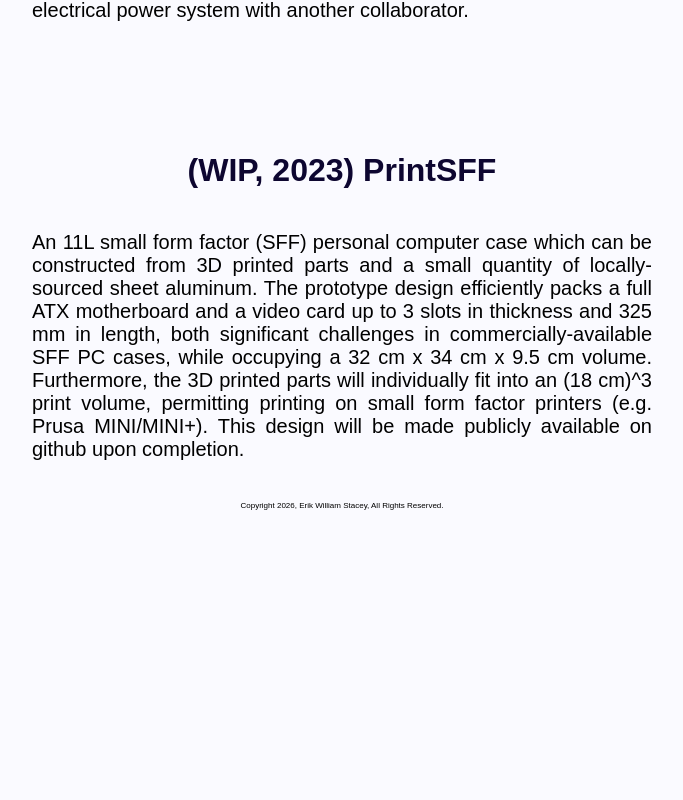
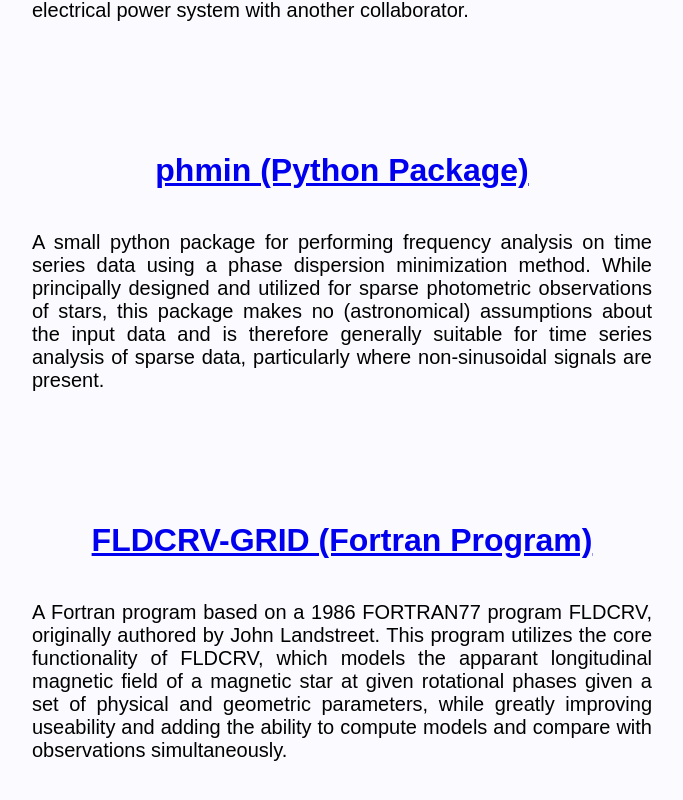
Before and after one commit to erikstacey/erikstacey.com, an Eleventy site: page src/pages/projects.html in a window 1280 px wide. Shown: the part 1984-2784 px from the top of the page, without its empty margins (298-981 px from the left). Before the commit the page ends 2504 px from the top, so only its background shows below. Built offline with nearby package versions, Linux system fonts and the light colour scheme; Eleventy itself is replaced by a stand-in of ours; files that its build step writes are made by us from their sources.

Commit message:
Update projects.html

```diff
--- a/src/pages/projects.html
+++ b/src/pages/projects.html
@@ -12,8 +12,7 @@ Also see minor projects, packages, and libraries on my <a href="https://github.c
 </h3>
 <div class="img_wrapper"><img class="floating_img_r" src="../img/labeled_pg1.png" alt="pypw_periodogram" style="border: solid 2px rgb(0,0,0)"></div>
 <p style="margin-bottom:120px;">
-    A python package for performing frequency analyses of photometric observations of massive stars. This was originally written to perform the analysis in my thesis, however was also found to be suitable for general application with photometric observations
-    of massive stars. At the core of pywhiten is a sophisticated multi-stage iterative pre-whitening algorithm, which matches or exceeds the accuracy of similar tools (e.g. <a href="http://period04.net/">Period04</a>). This program also fully
+    A python package for performing frequency analyses of photometric observations of massive stars. The core functionality of this program was originally written to perform the analysis in my thesis, however was also found to be suitable for general application with photometric observations. At the core of pywhiten is a sophisticated multi-stage iterative pre-whitening algorithm, which matches or exceeds the accuracy of similar tools (e.g. <a href="http://period04.net/">Period04</a>). This program also fully
     automates the frequency analysis procedure, including error and significance analyses, which reduces the analysis time by up to 80% compared to a manual tool.
 </p>
 
@@ -27,9 +26,14 @@ Also see minor projects, packages, and libraries on my <a href="https://github.c
 
 </p>
 
-<h3>(WIP, 2023) PrintSFF</h3>
-<p>
-    An 11L small form factor (SFF) personal computer case which can be constructed from 3D printed parts and a small quantity of locally-sourced sheet aluminum.
-    The prototype design efficiently packs a full ATX motherboard and a video card up to 3 slots in thickness and 325 mm in length, both significant challenges in commercially-available SFF PC cases, while occupying a 32 cm x 34 cm x 9.5 cm volume.
-    Furthermore, the 3D printed parts will individually fit into an (18 cm)^3 print volume, permitting printing on small form factor printers (e.g. Prusa MINI/MINI+). This design will be made publicly available on github upon completion.
+<h3><a href="https://github.com/erikstacey/phmin">phmin (Python Package)</a></h3>
+<p style="margin-bottom:120px;">
+    A small python package for performing frequency analysis on time series data using a phase dispersion minimization method. While principally designed and utilized for sparse photometric observations of stars, this package makes no (astronomical) assumptions about
+    the input data and is therefore generally suitable for time series analysis of sparse data, particularly where non-sinusoidal signals are present.
 </p>
+
+<h3><a href="https://github.com/erikstacey/FLDCRV-GRID">FLDCRV-GRID (Fortran Program)</a></h3>
+<p style="margin-bottom:120px;">
+    A Fortran program based on a 1986 FORTRAN77 program FLDCRV, originally authored by John Landstreet. This program utilizes the core functionality of FLDCRV, which models the apparant longitudinal magnetic field of a magnetic star at given rotational phases
+    given a set of physical and geometric parameters, while greatly improving useability and adding the ability to compute models and compare with observations simultaneously.
+</p>
```
